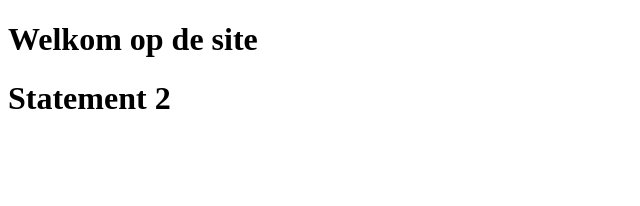
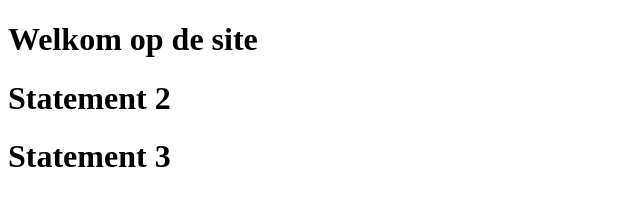
Before and after one commit to FelixvL/YCol2304solo, a plain HTML site: page begin.html in a window 1280 px wide. Shown: the whole page, without its empty margins (0-640 px from the left). Drawn offline with Linux system fonts and the light colour scheme.

Commit message:
dan een tekst

```diff
--- a/begin.html
+++ b/begin.html
@@ -19,5 +19,6 @@
 <body>
 	<h1 onclick="testdit()">Welkom op de site</h1>
 	<h1 onclick="testdit()">Statement 2</h1>
+	<h1 onclick="testdit()">Statement 3</h1>
 </body>
 </html>
```
